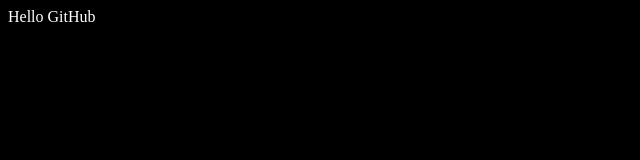
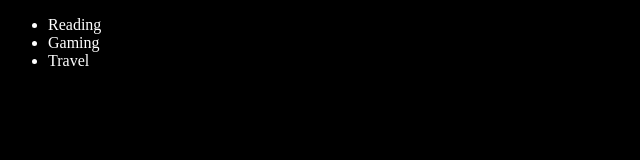
Before and after one commit to noii2812/314SS_github, a plain HTML site: page index.html in a window 1280 px wide. Shown: the whole page, without its empty margins (0-640 px from the left). Drawn offline with Linux system fonts and the light colour scheme.

Commit message:
update index page

```diff
--- a/index.html
+++ b/index.html
@@ -7,6 +7,10 @@
     <title>Update Page</title>
 </head>
 <body>
-    Hello GitHub
+   <ul>
+        <li>Reading</li>
+        <li>Gaming</li>
+        <li>Travel</li>
+   </ul>
 </body>
 </html>
```
